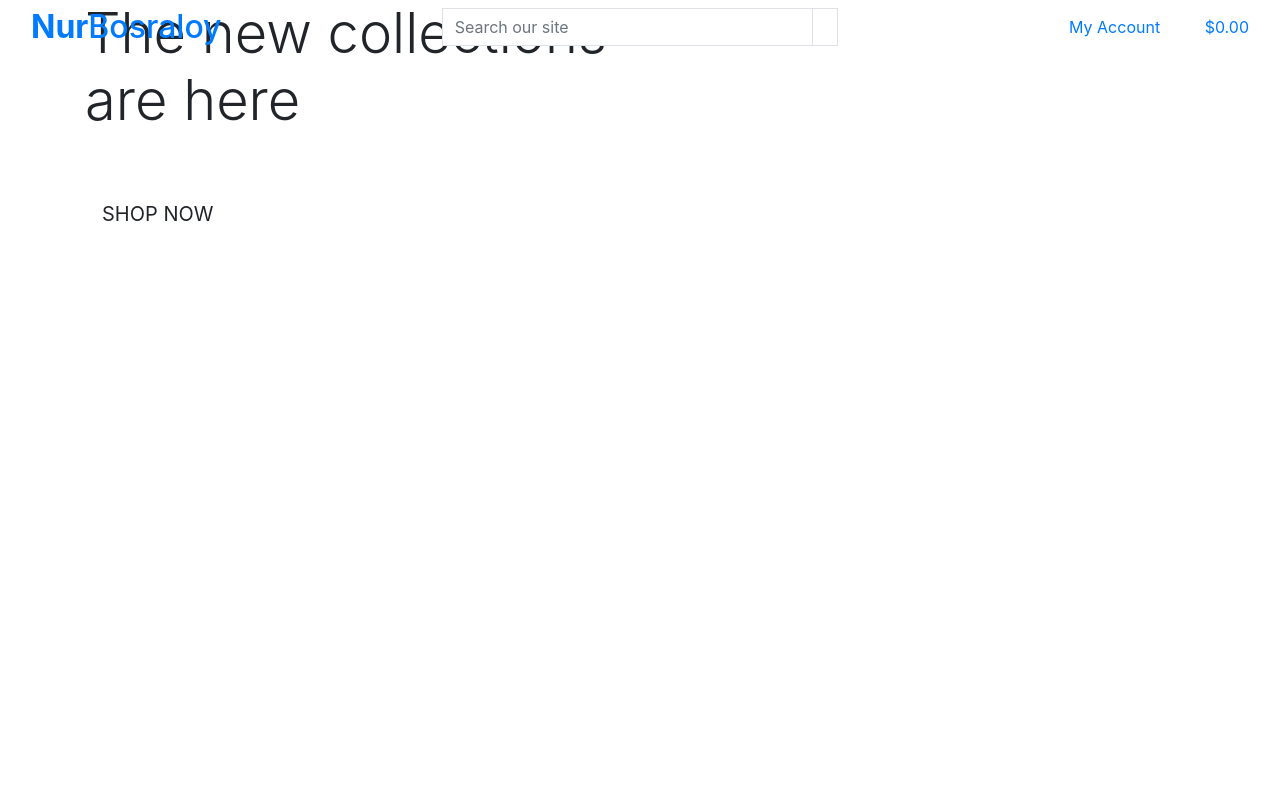
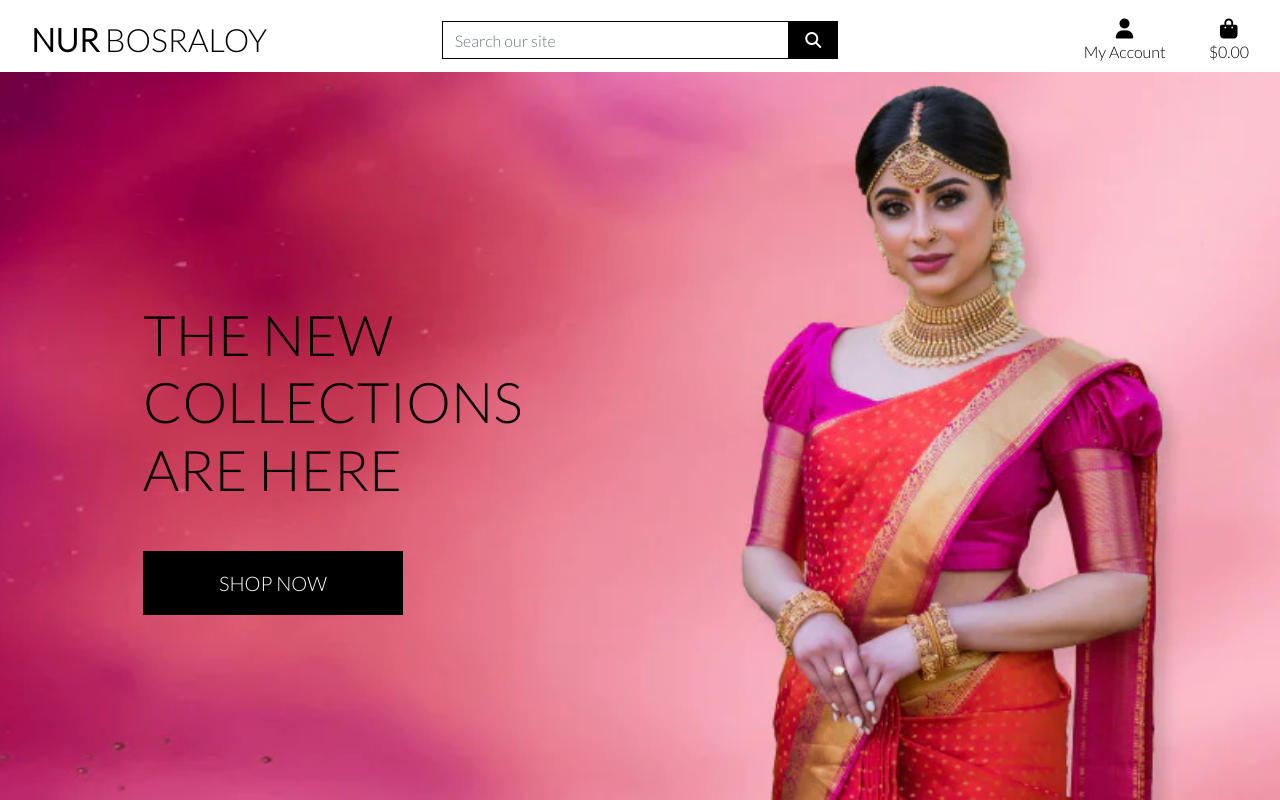
Before and after one commit to mamuzaan/portfolio-p5-ecommerce, a Django app: page / in a window 1280 px wide. Run offline with Django 3.2, Linux system fonts and the light colour scheme; some libraries are stand-ins or nearby versions.

Commit message:
Complated home page header and css

```diff
--- a/NurBosraloy/settings.py
+++ b/NurBosraloy/settings.py
@@ -164,6 +164,7 @@ STATICFILES_DIRS = [os.path.join(BASE_DIR, 'static')]
 STATIC_ROOT = os.path.join(BASE_DIR, 'staticfiles')
 
 MEDIA_URL = '/media/'
+MEDIA_ROOT = os.path.join(BASE_DIR, 'media')
 DEFAULT_FILE_STORAGE = 'cloudinary_storage.storage.MediaCloudinaryStorage'
 
 # Default primary key field type
--- a/NurBosraloy/urls.py
+++ b/NurBosraloy/urls.py
@@ -15,9 +15,11 @@ Including another URLconf
 """
 from django.contrib import admin
 from django.urls import path, include
+from django.conf import settings
+from django.conf.urls.static import static
 
 urlpatterns = [
     path('admin/', admin.site.urls),
     path('accounts/', include('allauth.urls')),
     path('', include('sharee.urls')),
-]
+] + static(settings.MEDIA_URL, document_root=settings.MEDIA_ROOT)
--- /dev/null
+++ b/static/css/base.css
@@ -0,0 +1,81 @@
+html {
+    height: 100%;
+}
+
+body {
+    background: url('/media/csc-homepage-banner-4.jpg') no-repeat center center fixed;
+    background-size: cover;
+    height: calc(100vh - 164px);
+    color: #555;
+    font-family: 'Lato';
+}
+
+/* from Bulma */
+.icon {
+    align-items: center;
+    display: inline-flex;
+    justify-content: center;
+    height: 1.5rem;
+    width: 1.5rem;
+}
+
+.logo-font {
+    text-transform: uppercase;
+}
+
+.main-logo-link {
+    width: fit-content
+}
+
+.shop-now-button {
+    background: black;
+    color: white;
+    min-width: 260px;
+}
+
+.btn-black {
+    background: black;
+    color: white;
+}
+
+.shop-now-button:hover,
+.shop-now-button:active,
+.shop-now-button:focus,
+.btn-black:hover,
+.btn-black:active,
+.btn-black:focus {
+    background: #222;
+    color: white;
+}
+
+.text-black {
+    color: #000 !important;
+}
+
+.border-black {
+    border: 1px solid black !important;
+}
+
+/* ----------------------------- Media Queries */
+
+/* Slightly larger container on sl screens */
+@media (min-width: 1200px) {
+    .container {
+        max-width: 80%;
+    }
+}
+
+/* fixed top navbar only on media and up */
+@media (min-width: 992px) {
+    .fixed-top-desktop-only {
+        position: fixed;
+        top: 0;
+        right: 0;
+        left: 0;
+        z-index: 1030;
+    }
+
+    .header-container {
+        padding-top: 164px;
+    }
+}
--- a/templates/base.html
+++ b/templates/base.html
@@ -15,12 +15,17 @@
 
     {% block corecss %}
         <link rel="stylesheet" href="https://cdn.jsdelivr.net/npm/bootstrap@4.4.1/dist/css/bootstrap.min.css" integrity="sha384-Vkoo8x4CGsO3+Hhxv8T/Q5PaXtkKtu6ug5TOeNV6gBiFeWPGFN9MuhOf23Q9Ifjh" crossorigin="anonymous">
+        <link rel="stylesheet" href="https://fonts.googleapis.com">
+        <link rel="stylesheet" href="https://fonts.gstatic.com" crossorigin>
+        <link rel="stylesheet" href="https://fonts.googleapis.com/css2?family=Lato:wght@300&display=swap">
+        <link rel="stylesheet" href="{% static 'css/base.css' %}">
     {% endblock %}
 
     {% block extra_css %}
     {% endblock %}
 
     {% block corejs %}
+        <script src="https://kit.fontawesome.com/dd28319c58.js" crossorigin="anonymous"></script>
         <script src="https://code.jquery.com/jquery-3.4.1.slim.min.js" integrity="sha384-J6qa4849blE2+poT4WnyKhv5vZF5SrPo0iEjwBvKU7imGFAV0wwj1yYfoRSJoZ+n" crossorigin="anonymous"></script>
         <script src="https://cdn.jsdelivr.net/npm/popper.js@1.16.0/dist/umd/popper.min.js" integrity="sha384-Q6E9RHvbIyZFJoft+2mJbHaEWldlvI9IOYy5n3zV9zzTtmI3UksdQRVvoxMfooAo" crossorigin="anonymous"></script>
         <script src="https://cdn.jsdelivr.net/npm/bootstrap@4.4.1/dist/js/bootstrap.min.js" integrity="sha384-wfSDF2E50Y2D1uUdj0O3uMBJnjuUD4Ih7YwaYd1iqfktj0Uod8GCExl3Og8ifwB6" crossorigin="anonymous"></script>
@@ -33,10 +38,10 @@
   </head>
   <body>
     <header class="container-fluid fixed-top">
-      <div class="row">
+      <div id="topnav" class="row bg-white pt-lg-2 d-none d-lg-flex">
         <div class="col-12 col-lg-4 my-auto py-1 py-lg-0 text-center text-lg-left">
-          <a href="{% url sharee %}" class="nav-link main-logo-link">
-            <h2 class="logo-font text-black my-0"><strong>Nur</strong>Bosraloy</h2>
+          <a href="{% url 'sharee' %}" class="nav-link main-logo-link">
+            <h2 class="logo-font text-black my-0"><strong>Nur</strong> Bosraloy</h2>
           </a>
         </div>
         <div class="col-12 col-lg-4 my-auto py-1 py-lg-0">
```
Also changed, not shown: media/csc-homepage-banner-4.jpg (added).
